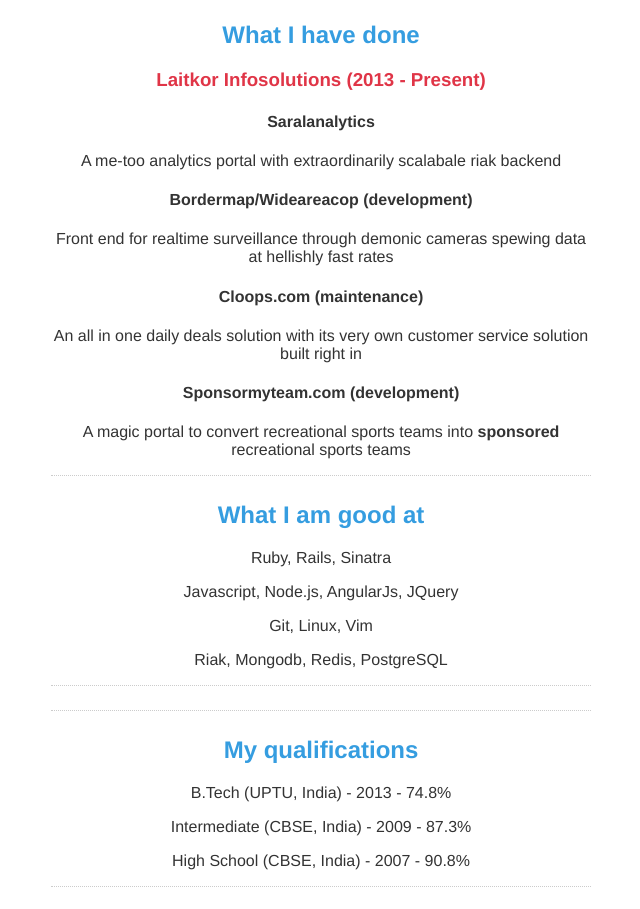
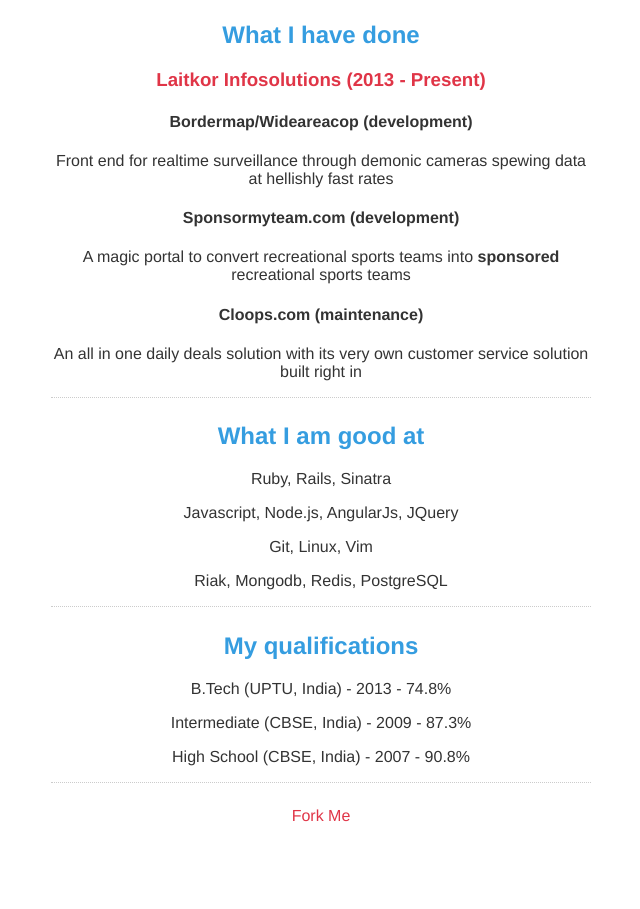
Before and after one commit to akagr/resume, a website: page src/index.jade in a window 1280 px wide. Shown: the part 401-1310 px from the top of the page, without its empty margins (319-959 px from the left). After the commit the page ends 1279 px from the top, so only its background shows below. Drawn offline with nearby package versions, Linux system fonts and the light colour scheme; files that its build step writes are made by us from their sources.

Commit message:
Added footer and minor changes to css

```diff
--- a/src/css/main.css
+++ b/src/css/main.css
@@ -44,3 +44,7 @@
   margin: 2% auto;
   border-bottom: 1px dotted #ccc;
 }
+
+.section:last-of-type {
+  border-bottom: none;
+}
--- a/src/index.jade
+++ b/src/index.jade
@@ -14,7 +14,9 @@
       include ./sections/exp.jade
     .section
       include ./sections/skills.jade
-    .section
-      include ./sections/acheivements.jade
+    // .section
+    //   include ./sections/acheivements.jade
     .section
       include ./sections/qualifications.jade
+    .section
+      include ./sections/footer.jade
--- a/src/sections/exp.jade
+++ b/src/sections/exp.jade
@@ -7,17 +7,13 @@
         a.link(href='http://laitkor.com', target='_blank') Laitkor Infosolutions (2013 - Present)
       ul
 
-        li
-          h4 Saralanalytics
-          p A me-too analytics portal with extraordinarily scalabale riak backend
+        //li
+        //  h4 Saralanalytics
+        //  p A me-too analytics portal with extraordinarily scalabale riak backend
 
         li
           h4 Bordermap/Wideareacop (development)
           p Front end for realtime surveillance through demonic cameras spewing data at hellishly fast rates
-
-        li
-          h4 Cloops.com (maintenance)
-          p An all in one daily deals solution with its very own customer service solution built right in
 
         li
           h4 Sponsormyteam.com (development)
@@ -25,3 +21,7 @@
             | A magic portal to convert recreational sports teams into
             strong sponsored
             | recreational sports teams
+
+        li
+          h4 Cloops.com (maintenance)
+          p An all in one daily deals solution with its very own customer service solution built right in
--- /dev/null
+++ b/src/sections/footer.jade
@@ -0,0 +1 @@
+a.link(href="https://github.com/akagr/resume") Fork Me
```
Also changed, not shown: build/css/main.css, index.html.
